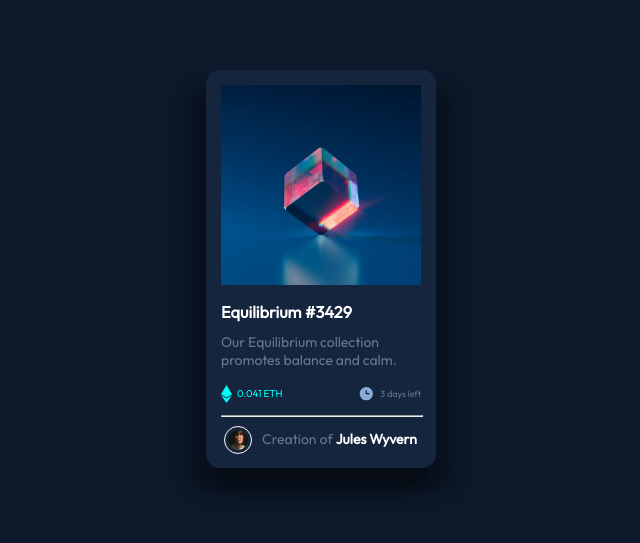
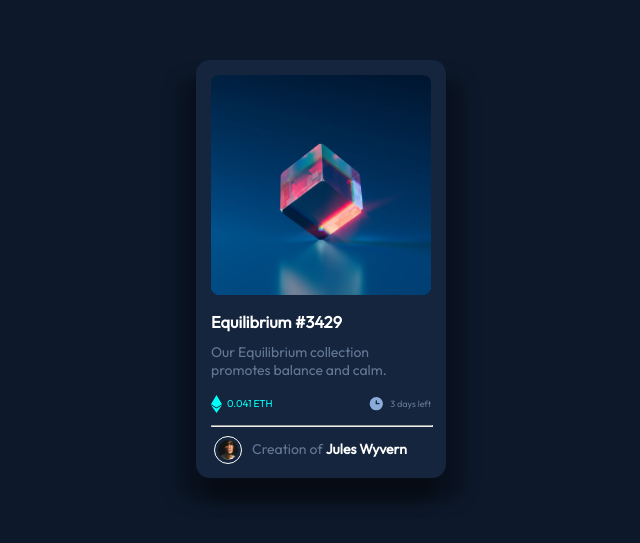
Before and after one commit to dankrzeminski32/cardComponent, a plain HTML site: page index.html in a window 1280 px wide. Shown: the part 131-674 px from the top of the page, without its empty margins (319-959 px from the left). Drawn offline with Linux system fonts and the light colour scheme.

Commit message:
Done besides README

```diff
--- a/main.css
+++ b/main.css
@@ -53,7 +53,7 @@ h3 {
 .card {
   display: flex;
   flex-direction: column;
-  width: 20rem;
+  width: 22rem;
   background-color: var(--Verydarkblue2);
   padding: 1.5rem;
   border-radius: 1.4rem;
@@ -68,6 +68,7 @@ h3 {
 
 .card__imgwrapper {
   background-image: url(images/icon-view.svg);
+  background-color: var(--cyan);
   background-position: center;
   background-repeat: no-repeat;
   border-radius: 1rem;
@@ -80,6 +81,7 @@ h3 {
   height: auto;
   transition: 0.1s ease;
   opacity: 1;
+  border-radius: 0.78rem;
 }
 
 .card__imgwrapper:hover .card__img {
@@ -93,7 +95,6 @@ h3 {
   left: 50%;
   transform: translate(-50%, -50%);
   opacity: 0;
-  transition: 0.3s ease;
 }
 
 .card__imgwrapper:hover .card__eye {
```
Also changed, not shown: 1 other file.
